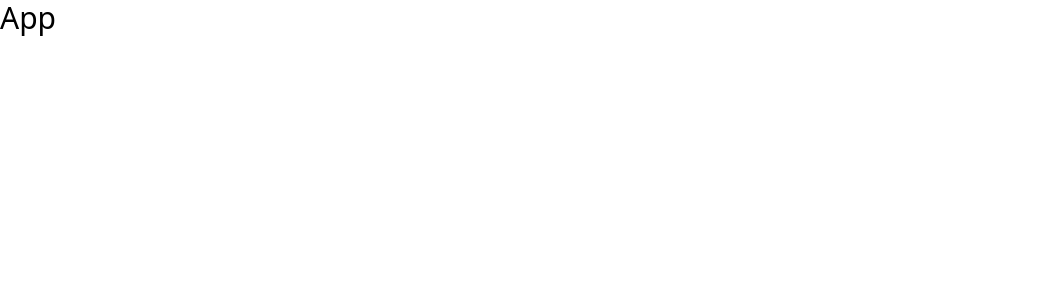
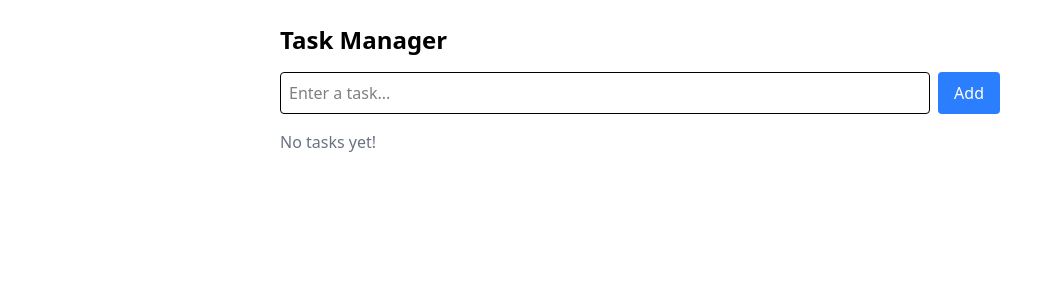
Before and after one commit to hasangoli/react-app-tasks, a React (Vite) app: page / in a window 1280 px wide. Shown: the top 300 px of the page, without its empty margins (0-1063 px from the left). Built offline with nearby package versions, Linux system fonts and the light colour scheme.

Commit message:
Add task and tasks list done

```diff
--- a/src/App.tsx
+++ b/src/App.tsx
@@ -1,5 +1,14 @@
+import { AddTaskForm } from "./features/tasks/components/AddTaskForm";
+import { TaskList } from "./features/tasks/components/TaskList";
+
 const App = () => {
-	return <div className="text-3xl">App</div>;
+	return (
+		<div className="p-6 max-w-3xl mx-auto">
+			<h1 className="text-2xl font-bold mb-4">Task Manager</h1>
+			<AddTaskForm />
+			<TaskList />
+		</div>
+	);
 };
 
 export default App;
--- /dev/null
+++ b/src/features/tasks/components/AddTaskForm.tsx
@@ -0,0 +1,34 @@
+import { useState, type ChangeEvent, type FC } from "react";
+import { useAppDispatch } from "../../../hooks/useAppRedux";
+import { addTask } from "../taskSlice";
+
+export const AddTaskForm: FC = () => {
+	const [title, setTitle] = useState<string>("");
+	const dispatch = useAppDispatch();
+
+	const handleSubmit = (e: React.FormEvent<HTMLFormElement>) => {
+		e.preventDefault();
+		if (!title.trim()) return;
+		dispatch(addTask({ title }));
+		setTitle("");
+	};
+
+	return (
+		<form onSubmit={handleSubmit} className="mb-4 flex gap-2">
+			<input
+				type="text"
+				value={title}
+				onChange={(e: ChangeEvent<HTMLInputElement>): void =>
+					setTitle(e.target.value)
+				}
+				placeholder="Enter a task..."
+				className="flex-grow p-2 border rounded"
+			/>
+			<button
+				type="submit"
+				className="bg-blue-500 text-white px-4 rounded hover:bg-blue-600">
+				Add
+			</button>
+		</form>
+	);
+};
--- /dev/null
+++ b/src/features/tasks/components/TaskItem.tsx
@@ -0,0 +1,27 @@
+import classNames from "classnames";
+import type { Task } from "../types/task.types";
+
+interface Props {
+	task: Task;
+}
+
+export const TaskItem = ({ task }: Props) => {
+	return (
+		<li
+			className={classNames(
+				"p-3 border rounded cursor-pointer flex justify-between items-center",
+				{ "bg-green-100": task.completed }
+			)}
+			onClick={() => {}}>
+			<span
+				className={classNames({
+					"line-through text-gray-500": task.completed,
+				})}>
+				{task.title}
+			</span>
+			<span className="text-sm text-gray-400">
+				{new Date(task.createdAt).toLocaleDateString()}
+			</span>
+		</li>
+	);
+};
--- /dev/null
+++ b/src/features/tasks/components/TaskList.tsx
@@ -0,0 +1,19 @@
+import type { FC } from "react";
+import { useTasks } from "../../../hooks/useTasks";
+import { TaskItem } from "./TaskItem";
+
+export const TaskList: FC = () => {
+	const tasks = useTasks();
+
+	if (tasks.length === 0) {
+		return <p className="text-gray-500">No tasks yet!</p>;
+	}
+
+	return (
+		<ul className="space-y-2">
+			{tasks.map(task => (
+				<TaskItem key={task.id} task={task} />
+			))}
+		</ul>
+	);
+};
--- /dev/null
+++ b/src/hooks/useAppRedux.ts
@@ -0,0 +1,9 @@
+import {
+	useDispatch,
+	useSelector,
+	type TypedUseSelectorHook,
+} from "react-redux";
+import type { AppDispatch, RootState } from "../app/store";
+
+export const useAppDispatch = () => useDispatch<AppDispatch>();
+export const useAppSelector: TypedUseSelectorHook<RootState> = useSelector;
--- /dev/null
+++ b/src/hooks/useTasks.ts
@@ -0,0 +1,7 @@
+import type { Task } from "../features/tasks/types/task.types";
+import { useAppSelector } from "./useAppRedux";
+
+export const useTasks = (): Task[] => {
+	const tasks = useAppSelector(state => state.tasks.tasks);
+	return tasks;
+};
```
